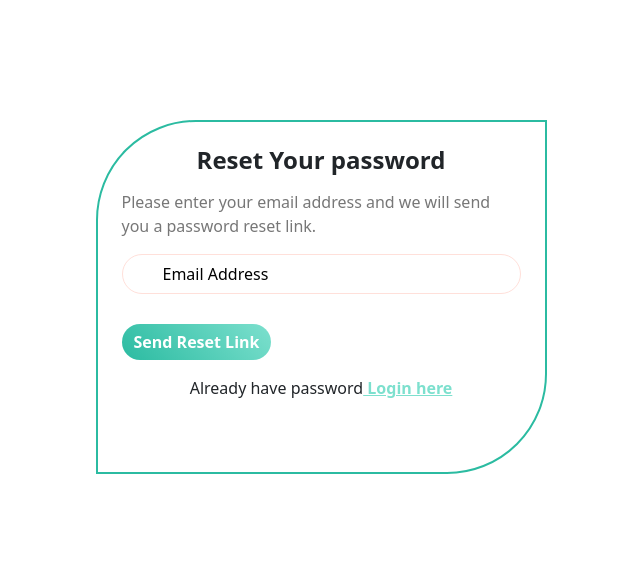
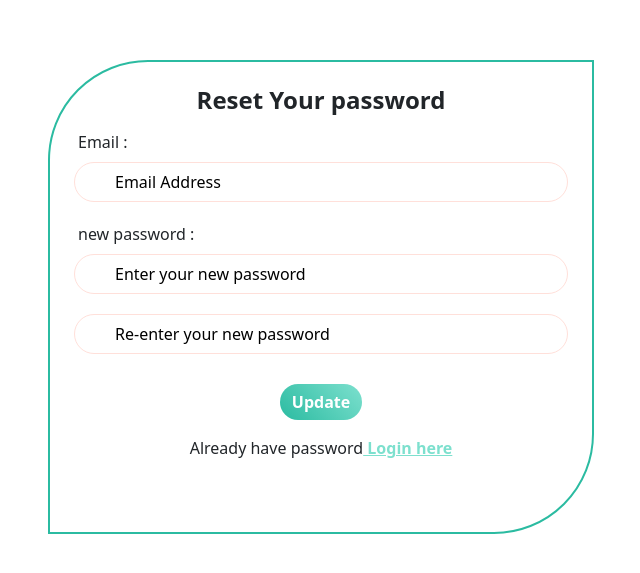
Before and after one commit to yasamanbarati/axios_task, a React (Create React App) app in the folder registe_form_task/: page /Register in a window 1280 px wide. Shown: the part 103-676 px from the top of the page, without its empty margins (319-959 px from the left). Built offline with nearby package versions, Linux system fonts and the light colour scheme.

Commit message:
#Create register page for updating password

```diff
--- a/registe_form_task/src/components/pages/Login.js
+++ b/registe_form_task/src/components/pages/Login.js
@@ -1,15 +1,16 @@
 import React, { Fragment, useState } from "react";
 import { Link } from "react-router-dom";
-import axios from "axios";
 import "./style.css";
 
 // Data
 const data = [
     {
+        id: 1,
         email: 'admin@gmail.com',
         password: '12345678'
     },
     {
+        id: 2,
         email: 'admin1@gmail.com',
         password: '2856'
     },
@@ -38,13 +39,13 @@
 
         //     setData(result.data.data);
 
-            if (email.trim().length === 0 || password.trim().length === 0 ) {
+            if (email.trim().length === 0 || password.trim().length === 0) {
                 alert('ایمیل و پسورد را وارد کنید')
             } else {
                 const result = data.some((item) => item.email === email && item.password === password)
-                if (password.trim().length < 8){
+                if (password.trim().length > 8) {
                     alert('پسورد را به درستی وارد کنید!!( پسورد 8 رقمی میباشد )')
-                    }
+                }
                 else if (result) {
                     alert('خوش آمدید')
                 } else {
@@ -60,7 +61,7 @@
         <Fragment>
             <div className="container">
                 <div className="row justify-content-center">
-                    <div className="col-5 form-block">
+                    <div className="col-lg-6 col-md-8 col-sm-10 col-10 form-block">
                         <div className="form-box p-4 row justify-content-center align-items-center">
                             <h4 className="text-center mb-4">
                                 Login into account
@@ -76,6 +77,7 @@
                                         onChange={(e) => { setEmail(e.target.value) }}
                                         tabIndex={10}
                                         required />
+
                                 </div>
                                 <div className="form-input">
                                     <span><i className="fa fa-key" /></span>
@@ -91,9 +93,9 @@
                                         Login
                                     </button>
                                 </div>
-                                <div className="text-right mt-4 mb-2">
-                                    <Link to="/Register" className="forget-link">Forgot password?</Link>
-                                </div>
+                                    <div className="text-right mt-4 mb-2">
+                                        <Link to="/Register" className="forget-link">Forgot password?</Link>
+                                    </div>
                                 <div className="text-right mb-3">
                                     Don't have an account?
                                     <Link to="/Sign_Up" className="register-link">Sign Up</Link>
--- a/registe_form_task/src/components/pages/Register.js
+++ b/registe_form_task/src/components/pages/Register.js
@@ -1,41 +1,76 @@
-import React, { Fragment } from "react";
+import axios from "axios";
+import React, { Fragment, useState } from "react";
 import { Link } from "react-router-dom";
 
 const Register = () => {
+
+    const [email, setEmail] = useState('');
+    const [password, setpassword] = useState('');
+    const [password1, setpassword1] = useState('');
+
+    const [loading, setLoading] = useState(false);
+    const [isError, setIsError] = useState(false);
+    const [data, setData] = useState(null);
+
+    const handleSubmit = () => {
+        setLoading(true);
+        setIsError(false);
+        const data = {
+            email: email,
+            password: password
+        }
+        axios.put('http://localhost:5000/data', data).then(res => {
+            setData(res.data);
+            setEmail(handleChange);
+            setpassword(handleChange);
+            setpassword1(handleChange);
+            if (password === password1 && password.length >= 8) {
+                setLoading(false);
+                alert("رمز عبور شما با موفقیت تغییر یافت");
+            }
+            else{
+                clearPutOutput();
+            }
+        }).catch(err => {
+            setLoading(false);
+            setIsError(true);
+        })
+    }
+
+    const handleChange = (e) => { return e.target.value; }
+
+    const clearPutOutput = () => { setEmail(null); };
 
     return (
         <Fragment>
             <div className="container">
                 <div className="row justify-content-center">
-                    <div className="col-5 form-block">
+                    <div className="col-lg-6 col-md-8 col-sm-10 col-10 form-block">
                         <div className="form-box">
                             <div className="reset-form p-4 row justify-content-center align-items-center">
                                 <form className="reset-password-form">
                                     <h4 className="mb-3 text-center">Reset Your password</h4>
-                                    <p className="mb-3" style={{ color: '#777' }}>
-                                        Please enter your email address and we will send you a password reset link.
-                                    </p>
                                     <div className="form-input">
-                                        <span><i className="fa fa-envelope-o" /></span>
-                                        <input type="email" name placeholder="Email Address" required />
+                                        <label className="ps-1 mb-2">Email :</label>
+                                        <input type="email" placeholder="Email Address" value={email} required />
                                     </div>
-                                    <div className="mb-3">
-                                        <button type="submit" className="btn">Send Reset Link</button>
+                                    <div className="form-input">
+                                        <label className="ps-1 mb-2">new password :</label>
+                                        <input type="password" placeholder="Enter your new password" value={password} required />
+                                    </div>
+                                    <div className="form-input">
+                                        <input type="password" placeholder="Re-enter your new password" value={password1} required />
+                                    </div>
+                                    <div className="mb-3 d-flex justify-content-center align-items-center">
+                                        <button type="submit" className="btn" onClick={handleSubmit}
+                                            disabled={loading}
+                                        >{loading ? 'Loading...' : 'Update'}</button>
                                     </div>
                                     <div className="text-center mb-5">
                                         Already have password
-                                    <Link to="/" className="login-link" > Login here</Link>
+                                        <Link to="/" className="login-link" > Login here</Link>
                                     </div>
                                 </form>
-                            </div>
-                            <div className="reset-confirmation d-none">
-                                <div className="mb-4">
-                                    <h4 className="mb-3 text-center">Link was sent</h4>
-                                    <h6>Please, check your inbox for a password reset link.</h6>
-                                </div>
-                                <div className="mb-4">
-                                    <Link to="/" className="login-link" > Login here</Link>
-                                </div>
                             </div>
                         </div>
                     </div>
--- a/registe_form_task/src/components/pages/SignUp.js
+++ b/registe_form_task/src/components/pages/SignUp.js
@@ -43,7 +43,7 @@
         <Fragment>
             <div className="container">
                 <div className="row justify-content-center">
-                    <div className="col-5 form-block">
+                    <div className="col-lg-6 col-md-8 col-sm-10 col-10 form-block">
                         <div className="form-box p-4 row justify-content-center align-items-center">
                             <h4 className="text-center mb-4">
                                 Create an account
```
Also changed, not shown: 1 other file (tests, documents, lock files or other folders).
